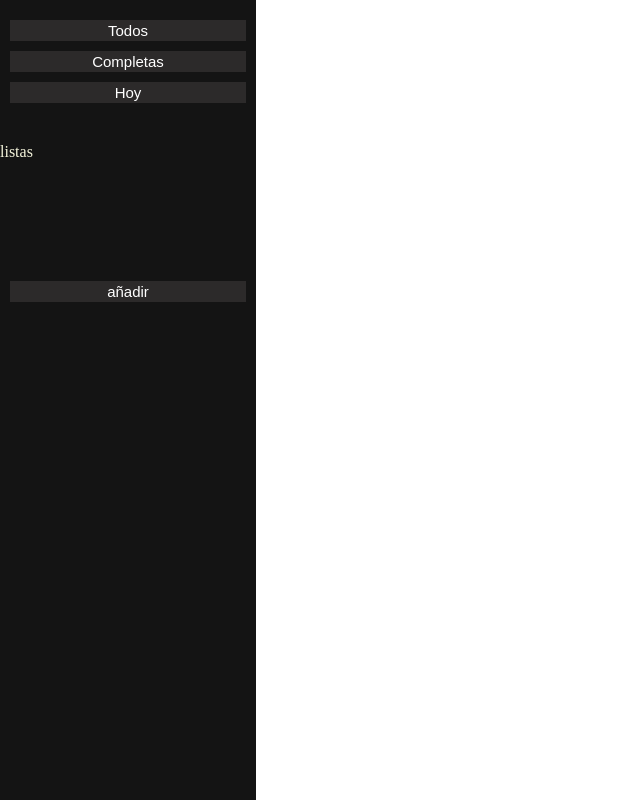
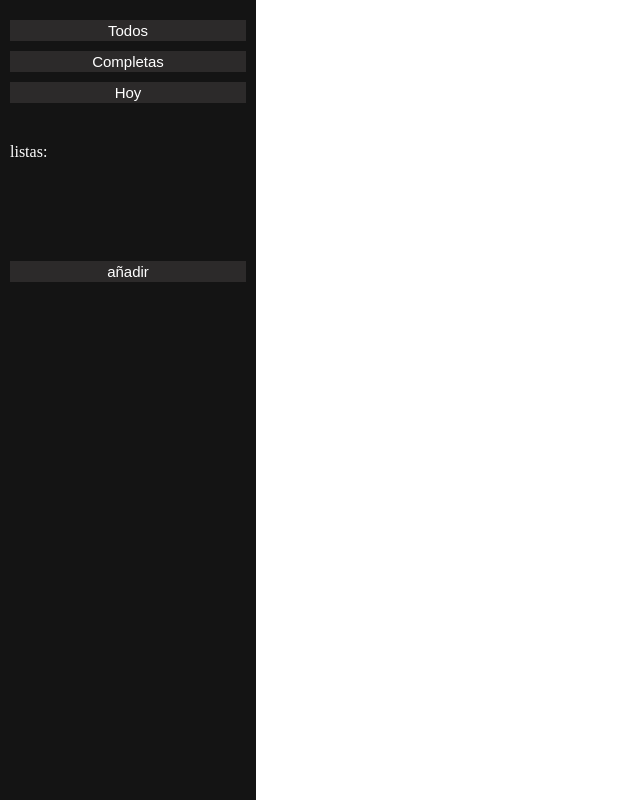
Before and after one commit to JeferCode/TodoList, a website built with webpack: page src/index.html in a window 1280 px wide. Shown: the whole page, without its empty margins (0-640 px from the left). Built offline with nearby package versions, Linux system fonts and the light colour scheme.

Commit message:
proyecto finalizado.

```diff
--- a/src/index.html
+++ b/src/index.html
@@ -15,7 +15,7 @@
                 <button class="filter" id="complete">Completas</button>
                 <button class="filter" id="today">Hoy</button>
             </div>
-            <p>listas</p>
+            <p class="list-title">listas:</p>
             <ul id="list-content">
             </ul>
             <button class="add" id="añadir">añadir</button>
--- a/src/styles.css
+++ b/src/styles.css
@@ -18,7 +18,7 @@ body{
     gap: 40px;
     width: 100%;
     height: 100vh;
-    color:beige;
+    color:rgb(254, 254, 254);
 }
 
 .element{
@@ -30,7 +30,11 @@ body{
     display: flex;
     flex-direction: column;
     gap: 10px;
-    margin: 20px 10px 0 10px;
+    margin: 0 10px 0 10px;
+}
+
+.list-title{
+    margin: 0 10px 0 10px;;
 }
 
 .hidden{
```
